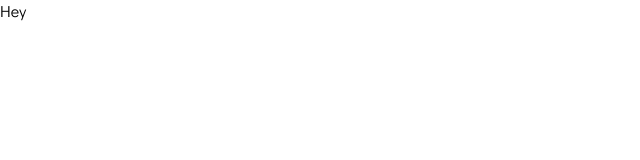
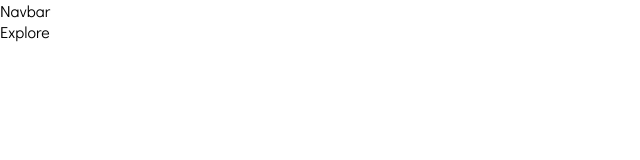
Before and after one commit to m-oniqu3/bookmark-app, a React (Create React App) app: page /explore in a window 1280 px wide. Shown: the top 160 px of the page, without its empty margins (0-640 px from the left). Built offline with nearby package versions, Linux system fonts and the light colour scheme.

Commit message:
Configured routes

```diff
--- a/src/App.js
+++ b/src/App.js
@@ -1,11 +1,12 @@
 import React from "react";
 import "./App.css";
+import Pages from "./components/pages/Pages";
 
 function App() {
   return (
-    <div className="App">
-      <p>Hey</p>
-    </div>
+    <>
+      <Pages />
+    </>
   );
 }
 
--- /dev/null
+++ b/src/components/nav/Navbar.jsx
@@ -0,0 +1,7 @@
+import React from "react";
+
+const Navbar = () => {
+  return <div>Navbar</div>;
+};
+
+export default Navbar;
--- /dev/null
+++ b/src/components/pages/Explore.jsx
@@ -0,0 +1,7 @@
+import React from "react";
+
+const Explore = () => {
+  return <div>Explore</div>;
+};
+
+export default Explore;
--- /dev/null
+++ b/src/components/pages/Home.jsx
@@ -0,0 +1,7 @@
+import React from "react";
+
+const Home = () => {
+  return <div>Home</div>;
+};
+
+export default Home;
--- /dev/null
+++ b/src/components/pages/Library.jsx
@@ -0,0 +1,7 @@
+import React from "react";
+
+const Library = () => {
+  return <div>Library</div>;
+};
+
+export default Library;
--- /dev/null
+++ b/src/components/pages/Pages.jsx
@@ -0,0 +1,25 @@
+import React from "react";
+import Navbar from "../nav/Navbar";
+import { Routes, Route } from "react-router-dom";
+import Home from "./Home";
+import Library from "./Library";
+import Shelf from "./Shelf";
+import Search from "./Search";
+import Explore from "./Explore";
+
+const Pages = () => {
+  return (
+    <>
+      <Navbar />
+      <Routes>
+        <Route path="/" exact element={<Home />} />
+        <Route path="/library" element={<Library />} />
+        <Route path="/shelf" element={<Shelf />} />
+        <Route path="/search" element={<Search />} />
+        <Route path="/explore" element={<Explore />} />
+      </Routes>
+    </>
+  );
+};
+
+export default Pages;
--- /dev/null
+++ b/src/components/pages/Search.jsx
@@ -0,0 +1,7 @@
+import React from "react";
+
+const Search = () => {
+  return <div>Search</div>;
+};
+
+export default Search;
--- /dev/null
+++ b/src/components/pages/Shelf.jsx
@@ -0,0 +1,7 @@
+import React from "react";
+
+const Shelf = () => {
+  return <div>Shelf</div>;
+};
+
+export default Shelf;
--- a/src/index.js
+++ b/src/index.js
@@ -1,11 +1,14 @@
 import React from "react";
 import ReactDOM from "react-dom/client";
+import { BrowserRouter } from "react-router-dom";
 import App from "./App";
 
 const root = ReactDOM.createRoot(document.getElementById("root"));
 root.render(
   <React.StrictMode>
-    <App />
+    <BrowserRouter>
+      <App />
+    </BrowserRouter>
   </React.StrictMode>
 );
 
```
Also changed, not shown: src/components/helpers/container/Container.jsx (added), src/components/helpers/container/Container.module.css (added).
